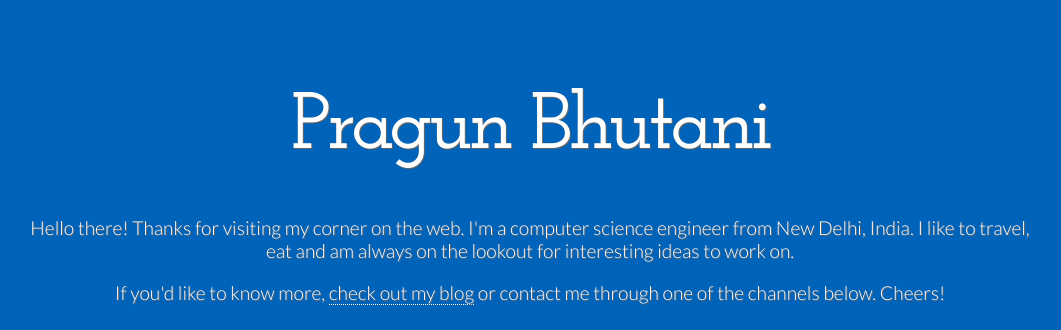
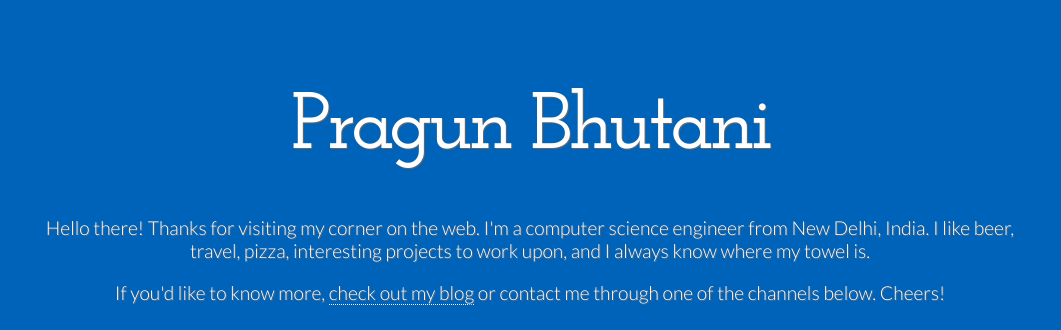
Before and after one commit to pragunbhutani/pragunbhutani.github.io, a plain HTML site: page index.html in a window 1280 px wide. Shown: the top 330 px of the page, without its empty margins (110-1171 px from the left). Drawn offline with Linux system fonts and the light colour scheme.

Commit message:
updated the text. again

```diff
--- a/index.html
+++ b/index.html
@@ -17,8 +17,7 @@
 
 		<div class="welcome-text">
 			<p>
-				Hello there! Thanks for visiting my corner on the web. I'm a computer science engineer from New Delhi, India. I like to travel, eat and
-				am always on the lookout for interesting ideas to work on.
+				Hello there! Thanks for visiting my corner on the web. I'm a computer science engineer from New Delhi, India. I like beer, travel, pizza, interesting projects to work upon, and I always know where my towel is.
 			</p>
 			<p>
 				If you'd like to know more, <a href="https://medium.com/@pragunbhutani">check out my blog</a> or contact me through one of the channels below.
```
